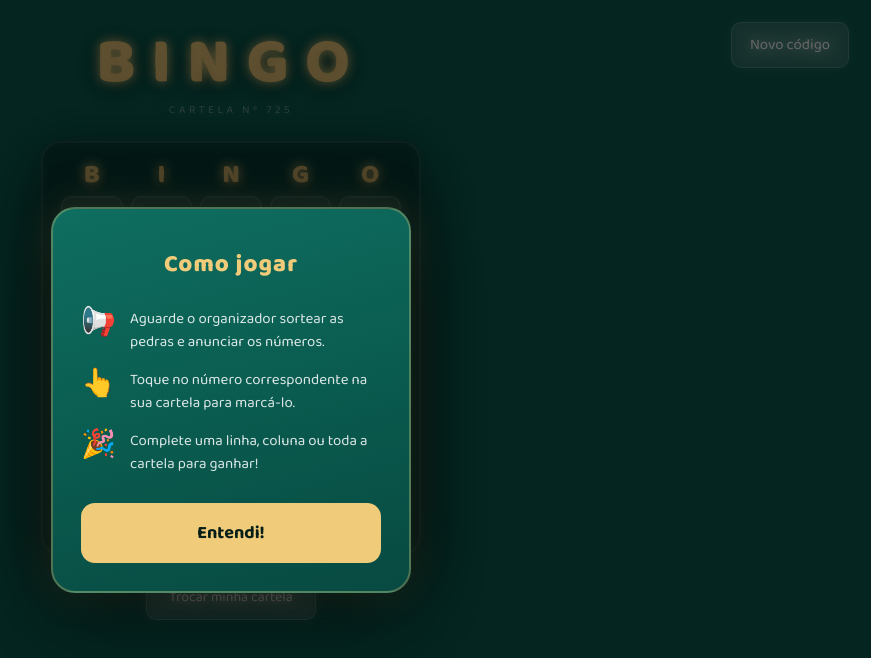
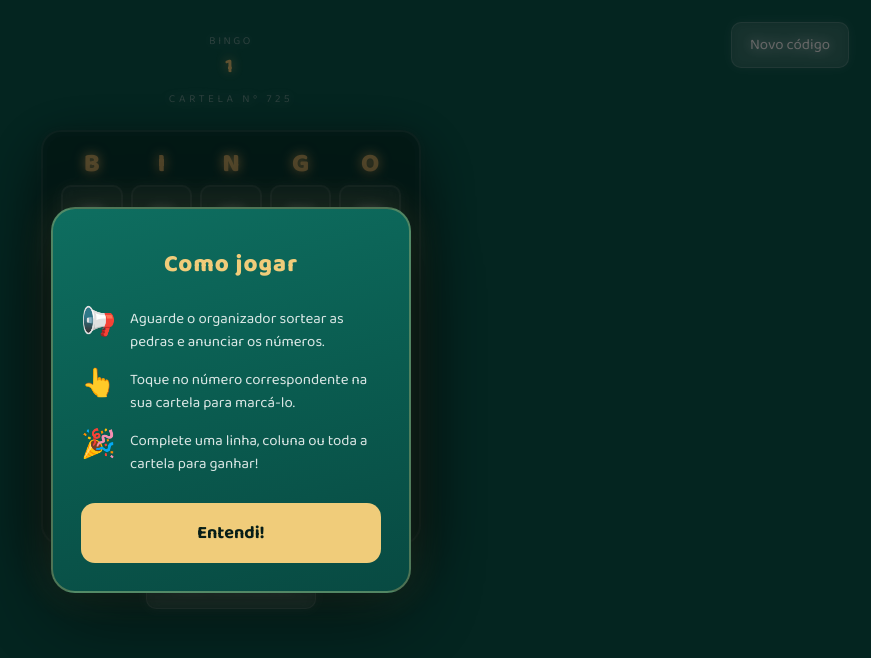
Before and after one commit to janklever/Bingo, a React (Vite) app: page /cartela/1 in a window 1280 px wide. Shown: the top 658 px of the page, without its empty margins (409-1280 px from the left). Built offline with nearby package versions, Linux system fonts and the light colour scheme; the HTML template or start-up script is replaced by a standard one.

Commit message:
feat: add game ID header display and refine wins indicator layout in card component

```diff
--- a/src/pages/Card.jsx
+++ b/src/pages/Card.jsx
@@ -386,7 +386,10 @@ export default function Card() {
       </button>
 
       <div className="card-header">
-        <h1>BINGO</h1>
+        <div className="game-info">
+          <div className="game-label">Bingo</div>
+          <div className="game-id">{gameId}</div>
+        </div>
         <div className="card-number">Cartela Nº {formattedCardNumber}</div>
       </div>
 
@@ -445,11 +448,13 @@ export default function Card() {
           <span className="marked-count">
             {markedCount} pedras marcadas
           </span>
-          <span className="separator">•</span>
           {hasWins && (
-            <span className="wins-indicator">
-              {markedCount === 24 ? "Cartela completa! 🏆" : `${winsCount} ${winsLabel} completo${winsPlural}`}
-            </span>
+            <>
+              <span className="separator">•</span>
+              <span className="wins-indicator">
+                {markedCount === 24 ? "Cartela completa! 🏆" : `${winsCount} ${winsLabel} completo${winsPlural}`}
+              </span>
+            </>
           )}
         </div>
       )}
--- a/src/styles/_card.scss
+++ b/src/styles/_card.scss
@@ -54,6 +54,22 @@
     text-align: center;
     margin-bottom: 22px;
     margin-top: 8px;
+
+    .game-info {
+      margin-bottom: 8px;
+      .game-label {
+        font-size: 11px;
+        color: rgba(255, 255, 255, 0.4);
+        letter-spacing: 2.5px;
+        text-transform: uppercase;
+      }
+      .game-id {
+        font-size: 20px;
+        font-weight: 700;
+        color: $accent-color;
+        letter-spacing: 4px;
+      }
+    }
 
     h1 {
       font-size: clamp(48px, 8vw, 64px);
```
